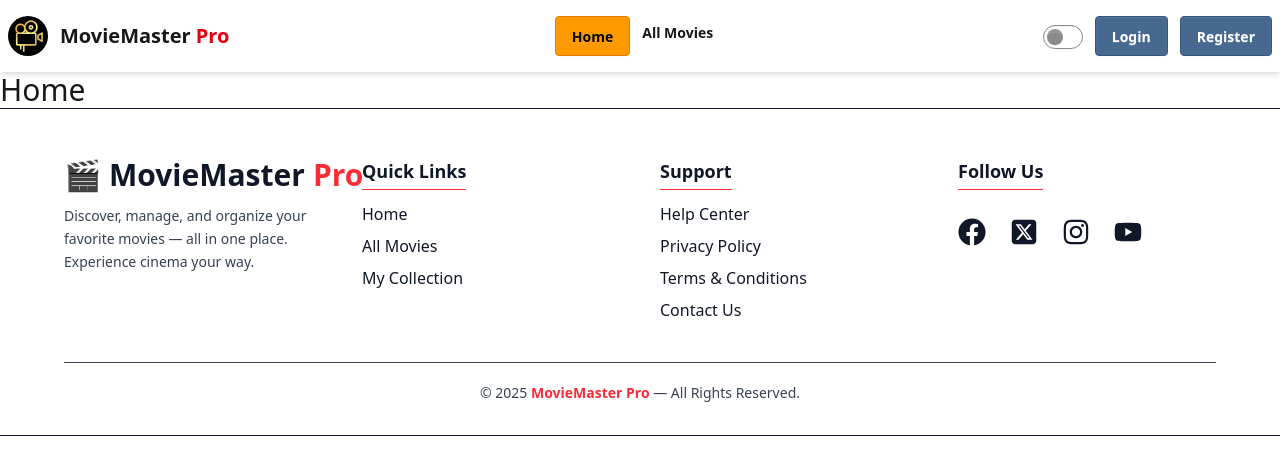
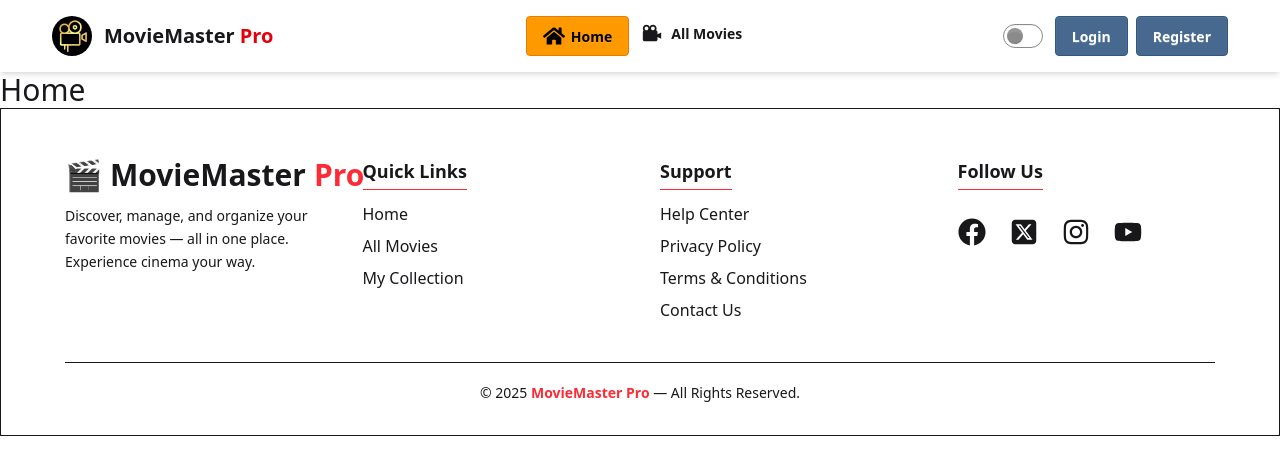
Before and after one commit to shanto522/movie-master-pro-client, a React (Vite) app: page / in a window 1280 px wide. Shown: the top 474 px of the page. Built offline with nearby package versions, Linux system fonts and the light colour scheme; no server answers.

Commit message:
all movies file added

```diff
--- /dev/null
+++ b/src/Pages/AddMovie/AddMovie.jsx
@@ -0,0 +1,11 @@
+import React from 'react';
+
+const AddMovie = () => {
+    return (
+        <div>
+
+        </div>
+    );
+};
+
+export default AddMovie;
--- a/src/Pages/AllMovies/AllMovies.jsx
+++ b/src/Pages/AllMovies/AllMovies.jsx
@@ -1,9 +1,22 @@
 import React from "react";
+import { useLoaderData } from "react-router";
+import MoviesCard from "../../components/MoviesCard/MoviesCard";
 
 const AllMovies = () => {
+  const data = useLoaderData();
+
   return (
-    <div>
-      <h2 className="text-3xl">All Movies</h2>
+    <div className="max-w-[1400px] mx-auto px-4 sm:px-6 lg:px-8 py-8">
+      <h2 className="text-3xl md:text-4xl font-extrabold text-center mb-8 text-gray-900 dark:text-white">
+        All Movies
+      </h2>
+
+      {/* Responsive grid */}
+      <div className="grid gap-6 sm:grid-cols-1 md:grid-cols-2 lg:grid-cols-3 xl:grid-cols-4">
+        {data.map((movie) => (
+          <MoviesCard key={movie._id} movie={movie} />
+        ))}
+      </div>
     </div>
   );
 };
--- a/src/Pages/LogIn/LogIn.jsx
+++ b/src/Pages/LogIn/LogIn.jsx
@@ -1,7 +1,7 @@
-import React, { useRef } from "react";
 import useAuth from "../../hooks/useAuth";
 import { FaEye, FaEyeSlash } from "react-icons/fa";
 import toast from "react-hot-toast";
+import React, { useRef } from "react";
 import { Link, Navigate, useLocation, useNavigate } from "react-router";
 
 const LogIn = () => {
--- a/src/Route/Router.jsx
+++ b/src/Route/Router.jsx
@@ -7,6 +7,7 @@ import AuthLayout from "../Layout/AuthLayout";
 import LogIn from "../Pages/LogIn/LogIn";
 import Register from "../Pages/Register/Register";
 import PrivateRoute from "../Provider/PrivateRoute";
+import AddMovie from "../Pages/AddMovie/AddMovie";
 const router = createBrowserRouter([
   {
     path: "/",
@@ -19,6 +20,11 @@ const router = createBrowserRouter([
       {
         path: "/allMovies",
         element: <AllMovies />,
+        loader: async () => {
+          const res = await fetch("http://localhost:3000/movies");
+          if (!res.ok) throw new Error("Failed to fetch movies");
+          return res.json();
+        },
       },
       {
         path: "/myCollection",
@@ -27,6 +33,12 @@ const router = createBrowserRouter([
             <MyCollection></MyCollection>
           </PrivateRoute>
         ),
+      },
+      {
+        path: "/addMovie",
+        element:<PrivateRoute>
+          <AddMovie></AddMovie>
+        </PrivateRoute>
       },
     ],
   },
--- a/src/components/Footer/Footer.jsx
+++ b/src/components/Footer/Footer.jsx
@@ -3,21 +3,21 @@ import { FaSquareXTwitter } from "react-icons/fa6";
 
 const Footer = () => {
   return (
-    <footer className="pt-12 pb-8 border-y px-6 sm:px-10 lg:px-16 bg-white text-gray-900">
-      <div className="max-w-7xl mx-auto grid grid-cols-1 sm:grid-cols-2 lg:grid-cols-4 gap-8 lg:gap-10">
+    <footer className="pt-12 pb-8 border px-6 sm:px-10 lg:px-16  max-w-[1440px] mx-auto">
+      <div className=" grid grid-cols-1 sm:grid-cols-2 lg:grid-cols-4 gap-8 lg:gap-10">
         <div className="space-y-3 text-center sm:text-left">
           <h2 className="text-3xl font-extrabold flex justify-center sm:justify-start items-center gap-2">
             <span className="text-red-500">🎬</span> MovieMaster{" "}
             <span className="text-red-500">Pro</span>
           </h2>
-          <p className="text-sm leading-relaxed max-w-xs mx-auto sm:mx-0 text-gray-700">
+          <p className="text-sm leading-relaxed max-w-xs mx-auto sm:mx-0 ">
             Discover, manage, and organize your favorite movies — all in one
             place. Experience cinema your way.
           </p>
         </div>
 
         <div className="text-center sm:text-left">
-          <h3 className="text-lg font-semibold mb-3 border-b border-red-500 inline-block pb-1 text-gray-900">
+          <h3 className="text-lg font-semibold mb-3 border-b border-red-500 inline-block pb-1 ">
             Quick Links
           </h3>
           <ul className="space-y-2">
@@ -28,7 +28,7 @@ const Footer = () => {
             </li>
             <li>
               <a
-                href="/AllMovies"
+                href="/allMovies"
                 className="hover:text-red-400 transition-colors"
               >
                 All Movies
@@ -46,7 +46,7 @@ const Footer = () => {
         </div>
 
         <div className="text-center sm:text-left">
-          <h3 className="text-lg font-semibold mb-3 border-b border-red-500 inline-block pb-1 text-gray-900">
+          <h3 className="text-lg font-semibold mb-3 border-b border-red-500 inline-block pb-1 ">
             Support
           </h3>
           <ul className="space-y-2">
@@ -72,7 +72,7 @@ const Footer = () => {
         </div>
 
         <div className="text-center sm:text-left">
-          <h3 className="text-lg font-semibold mb-3 border-b border-red-500 inline-block pb-1 text-gray-900">
+          <h3 className="text-lg font-semibold mb-3 border-b border-red-500 inline-block pb-1 ">
             Follow Us
           </h3>
           <div className="flex justify-center sm:justify-start space-x-6 mt-4">
@@ -96,7 +96,7 @@ const Footer = () => {
         </div>
       </div>
 
-      <div className="border-t mt-10 pt-5 text-center text-sm text-gray-700">
+      <div className="border-t mt-10 pt-5 text-center text-sm ">
         © 2025{" "}
         <span className="text-red-500 font-semibold">MovieMaster Pro</span> —
         All Rights Reserved.
--- /dev/null
+++ b/src/components/MoviesCard/MoviesCard.jsx
@@ -0,0 +1,31 @@
+import React from "react";
+import { FaStar } from "react-icons/fa";
+import { Navigate } from "react-router";
+
+const MoviesCard = ({ movie }) => {
+  const { posterUrl, title, releaseYear, genre, rating, _id } = movie;
+  return (
+    <div className="bg-white dark:bg-gray-900 rounded-2xl shadow-lg overflow-hidden transform transition duration-300 hover:scale-105 hover:shadow-2xl">
+      <img src={posterUrl} alt={title} className="w-full h-64 object-cover" />
+      <div className="p-4 space-y-2">
+        <h2 className="text-lg font-bold text-gray-900 dark:text-white">
+          {title}
+        </h2>
+        <div className="flex justify-between items-center">
+          <p className="text-sm text-gray-500 dark:text-gray-300">
+            {genre} | {releaseYear}
+          </p>
+          <p className="flex justify-center items-center gap-1 text-sm font-semibold ">{rating}<FaStar /></p>
+        </div>
+        <button
+          onClick={() => Navigate(`/movies/${_id}`)}
+          className="mt-2 w-full bg-blue-600 text-white py-2 rounded-lg font-semibold hover:bg-blue-700 transition"
+        >
+          Details
+        </button>
+      </div>
+    </div>
+  );
+};
+
+export default MoviesCard;
--- a/src/components/Navbar/Navbar.jsx
+++ b/src/components/Navbar/Navbar.jsx
@@ -1,13 +1,29 @@
-import React, { useState } from "react";
+import React, { useEffect, useState } from "react";
 import logo from "../../assets/logoImg.jpg";
 import { Link, NavLink } from "react-router";
 import useAuth from "../../hooks/useAuth";
 import toast from "react-hot-toast";
-import { FaRegArrowAltCircleDown, FaMoon, FaSun } from "react-icons/fa";
+import { FaHome, FaRegArrowAltCircleDown } from "react-icons/fa";
+import { MdMovieFilter } from "react-icons/md";
+import { BiSolidCameraMovie } from "react-icons/bi";
+import { IoMdLogOut } from "react-icons/io";
+import { BsFillCollectionPlayFill } from "react-icons/bs";
+import { AiFillFolderAdd } from "react-icons/ai";
 
 const Navbar = () => {
   const { user, setUser, signOutFunc } = useAuth();
   const [mobileDropdownOpen, setMobileDropdownOpen] = useState(false);
+
+  const [theme, setTheme] = useState(localStorage.getItem("theme") || "light");
+  useEffect(() => {
+    const html = document.querySelector("html");
+    html.setAttribute("data-theme", theme);
+    localStorage.setItem("theme", theme);
+  }, [theme]);
+
+  const handleTheme = (checked) => {
+    setTheme(checked ? "dark" : "light");
+  };
 
   const handleLogOut = () => {
     signOutFunc()
@@ -18,33 +34,42 @@ const Navbar = () => {
       })
       .catch((error) => toast.error(error.message));
   };
-  const handleTheme = (checked) => {
-    const html = document.querySelector("html");
-    if (checked) {
-      html.setAttribute("data-theme", "dark");
-    } else {
-      html.setAttribute("data-theme", "light");
-    }
-  };
 
   const links = (
     <>
       <li>
-        <NavLink to="/">Home</NavLink>
+        <NavLink to="/">
+          <FaHome size={22} />
+          Home
+        </NavLink>
       </li>
       <li>
-        <NavLink to="/allMovies">All Movies</NavLink>
+        <NavLink to="/allMovies">
+          <BiSolidCameraMovie size={22} />
+          All Movies
+        </NavLink>
       </li>
       {user && (
-        <li>
-          <NavLink to="/myCollection">My Collection</NavLink>
-        </li>
+        <>
+          <li>
+            <NavLink to="/myCollection">
+              <BsFillCollectionPlayFill size={22} />
+              My Collection
+            </NavLink>
+          </li>
+          <li>
+            <NavLink to="/addMovie">
+             <AiFillFolderAdd size={22}/>
+              Add Movie
+            </NavLink>
+          </li>
+        </>
       )}
     </>
   );
 
   return (
-    <div className="navbar sticky top-0 z-50 shadow-md bg-base-100 text-base-content">
+    <div className="navbar max-w-[1440px] mx-auto sticky top-0 z-50 shadow-md bg-base-100 text-base-content md:px-13">
       <div className="navbar-start flex items-center gap-3">
         <div className="dropdown md:hidden">
           <button
@@ -129,12 +154,12 @@ const Navbar = () => {
         <ul className="menu menu-horizontal font-semibold px-1">{links}</ul>
       </div>
 
-      <div className="navbar-end hidden md:flex gap-3 items-center">
-        <div>
+      <div className="navbar-end flex gap-3 items-center">
+        <div className="flex md:flex-none">
           <input
             onChange={(e) => handleTheme(e.target.checked)}
             type="checkbox"
-            defaultChecked={localStorage.getItem("theme") === "dark"}
+            checked={theme === "dark"}
             className="toggle"
           />
         </div>
@@ -175,20 +200,21 @@ const Navbar = () => {
                   onClick={handleLogOut}
                   className="text-red-600 font-semibold flex justify-center hover:bg-red-50 dark:hover:bg-red-900 rounded-lg transition-colors w-full"
                 >
+                  <IoMdLogOut size={22} />
                   Logout
                 </button>
               </li>
             </ul>
           </div>
         ) : (
-          <>
+          <div className="hidden md:flex gap-2">
             <NavLink to="/auth/login" className="btn-pro">
               Login
             </NavLink>
             <NavLink to="/auth/register" className="btn-pro">
               Register
             </NavLink>
-          </>
+          </div>
         )}
       </div>
     </div>
```
